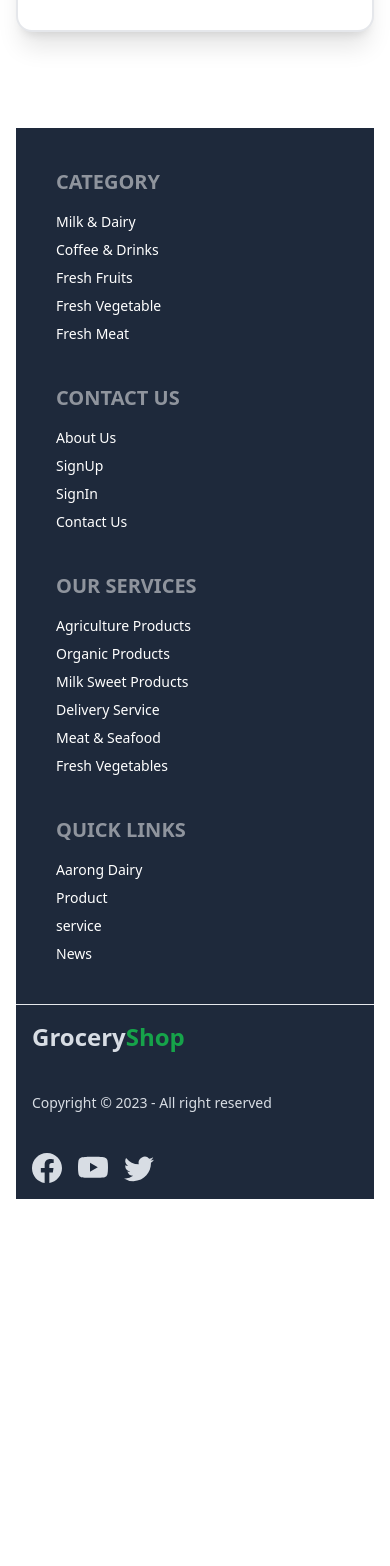
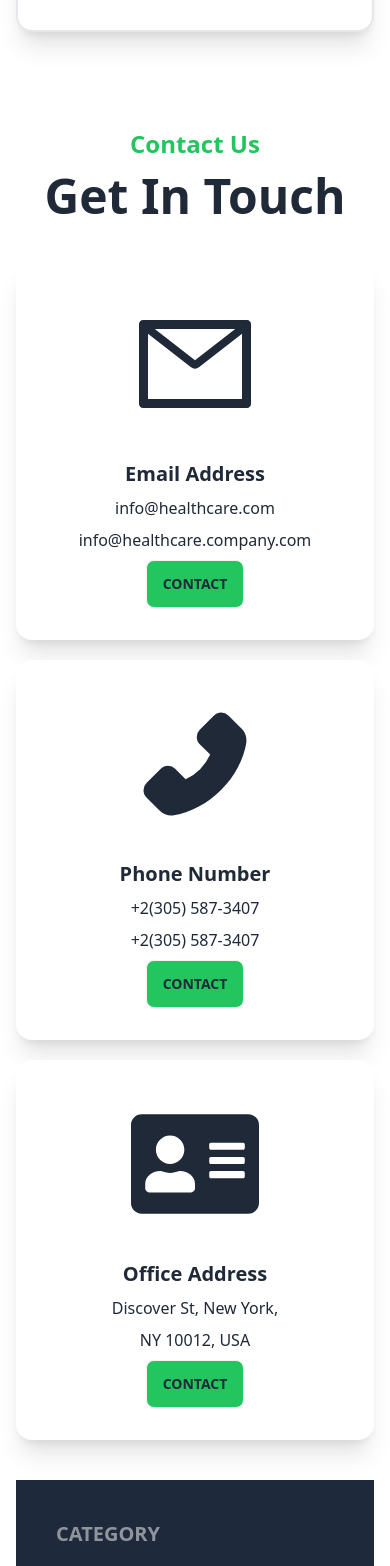
Before and after one commit to JAMSHEDWEBDEV/brandshopclient, a React (Vite) app: page / in a window 390 px wide. Shown: the part 7180-8746 px from the top of the page. Before the commit the page ends 8379 px from the top, so only its background shows below. Built offline with nearby package versions, Linux system fonts and the light colour scheme; no server answers.

Commit message:
added contact component with responsive

```diff
--- a/src/Route/Route.jsx
+++ b/src/Route/Route.jsx
@@ -12,6 +12,7 @@ import SignUp from "../pages/SignUp/SignUp";
 import PrivateRoute from "../PrivateRoute/PrivateRoute";
 import PageNotFound from "../components/PageNotFound/PageNotFound";
 import UpdateProduct from "../components/UpdateProduct/UpdateProduct";
+import Contact from "../components/Contact/Contact";
 
 const Route = createBrowserRouter([
     {
@@ -50,6 +51,10 @@ const Route = createBrowserRouter([
             {
                 path:"/signUp",
                 element:<SignUp></SignUp>
+            },
+            {
+                path:"/contact",
+                element:<Contact></Contact>
             }
         ]
 
--- a/src/components/Contact/Contact.jsx
+++ b/src/components/Contact/Contact.jsx
@@ -1,13 +1,67 @@
+
+import { AiOutlineMail, AiFillPhone } from 'react-icons/ai'
+import { FaAddressCard } from 'react-icons/fa'
 
 const Contact = () => {
     return (
-        <div className="flex flex-col md:flex-col lg:flex-row">
-            <div>
-                <h1>Contact Details</h1>
-                <p><span>ffice Address-1</span>: G-shop Grocery shop (United Estate Of America) Co., Ltd. Bridge 8, Room 9201.</p>
-                <p><span>Office Address-2</span>: #25 Jocker Goru Zhong Road NYPD 200025 USA.</p>
+        <div>
+            <div className='text-center'>
+                <h1 className='text-2xl text-green-500 mb-3 font-bold mt-8'>Contact Us</h1>
+                <p className='text-5xl font-bold'>Get In Touch</p>
             </div>
-            <div></div>
+            <div className='grid grid-cols-1 md:grid-cols-2 lg:grid-cols-3 gap-5 my-10'>
+                <div className="card bg-base-100 shadow-xl"
+                data-aos="flip-left"
+                data-aos-easing="ease-in-back"
+                data-aos-duration="1000">
+                    <figure className="px-10 pt-10">
+                        <h1 className='text-9xl'><AiOutlineMail /></h1>
+                    </figure>
+                    <div className="card-body items-center text-center">
+                        <h2 className="card-title">
+                            Email Address</h2>
+                        <p>info@healthcare.com</p>
+                        <p>info@healthcare.company.com</p>
+                        <div className="card-actions">
+                            <button className="btn bg-green-500 font-bold">Contact</button>
+                        </div>
+                    </div>
+                </div>
+                <div className="card bg-base-100 shadow-xl"
+                data-aos="flip-left"
+                data-aos-easing="ease-in-back"
+                data-aos-duration="2000">
+                    <figure className="px-10 pt-10">
+                        <h1 className='text-9xl'><AiFillPhone /></h1>
+                    </figure>
+                    <div className="card-body items-center text-center">
+                        <h2 className="card-title">
+                            Phone Number</h2>
+                        <p>+2(305) 587-3407</p>
+                        <p>+2(305) 587-3407</p>
+                        <div className="card-actions">
+                            <button className="btn font-bold bg-green-500">Contact</button>
+                        </div>
+                    </div>
+                </div>
+                <div className="card bg-base-100 shadow-xl"
+                data-aos="flip-left"
+                data-aos-easing="ease-in-back"
+                data-aos-duration="3000">
+                    <figure className="px-10 pt-10">
+                        <h1 className='text-9xl'><FaAddressCard /></h1>
+                    </figure>
+                    <div className="card-body items-center text-center">
+                        <h2 className="card-title">
+                            Office Address</h2>
+                        <p>Discover St, New York,</p>
+                        <p>NY 10012, USA</p>
+                        <div className="card-actions">
+                            <button className="btn font-bold bg-green-500">Contact</button>
+                        </div>
+                    </div>
+                </div>
+            </div>
         </div>
     );
 };
--- a/src/components/Header/Navbar.jsx
+++ b/src/components/Header/Navbar.jsx
@@ -43,7 +43,7 @@ const Navbar = () => {
             <div className="navbar-end">
                 {
                     user ? <>
-                        <span className="mr-3 text-black font-bold">{user.email}</span>
+                        <span className="mr-3 text-black font-bold hidden lg:block">{user.email}</span>
                         <Link to="/signIn"
                             onClick={handleLogOut}
                             className="btn text-blue-700 font-bold">SignOut</Link>
--- a/src/components/SingleProduct/SingleProduct.jsx
+++ b/src/components/SingleProduct/SingleProduct.jsx
@@ -18,8 +18,7 @@ const SingleProduct = ({ product,products,setProducts}) => {
         }).then((result) => {
             if (result.isConfirmed) {
 
-                fetch(` https://grocerry-shop-server-bqznutw8g-md-jamshed-mias-projects.verce
-l.app/products/${_id}`, {
+                fetch(` https://grocerry-shop-server-bqznutw8g-md-jamshed-mias-projects.vercel.app/products/${_id}`, {
                     method: 'DELETE'
                 })
                     .then(res => res.json())
--- a/src/pages/Home/Home.jsx
+++ b/src/pages/Home/Home.jsx
@@ -6,6 +6,7 @@ import About from "../About/About";
 import AllCategory from "../../components/AllCategory/AllCategory";
 import { useLoaderData } from "react-router-dom";
 import FeatureProduct from "../../components/FeatureProduct/FeatureProduct";
+import Contact from "../../components/Contact/Contact";
 
 const Home = () => {
     const categories = useLoaderData();
@@ -70,6 +71,9 @@ const Home = () => {
             <div className="my-24">
                 <About></About>
             </div>
+            <div>
+                <Contact></Contact>
+            </div>
             <Footer></Footer>
         </div>
     );
```
Also changed, not shown: 2 other files (tests, documents, lock files or other folders).
